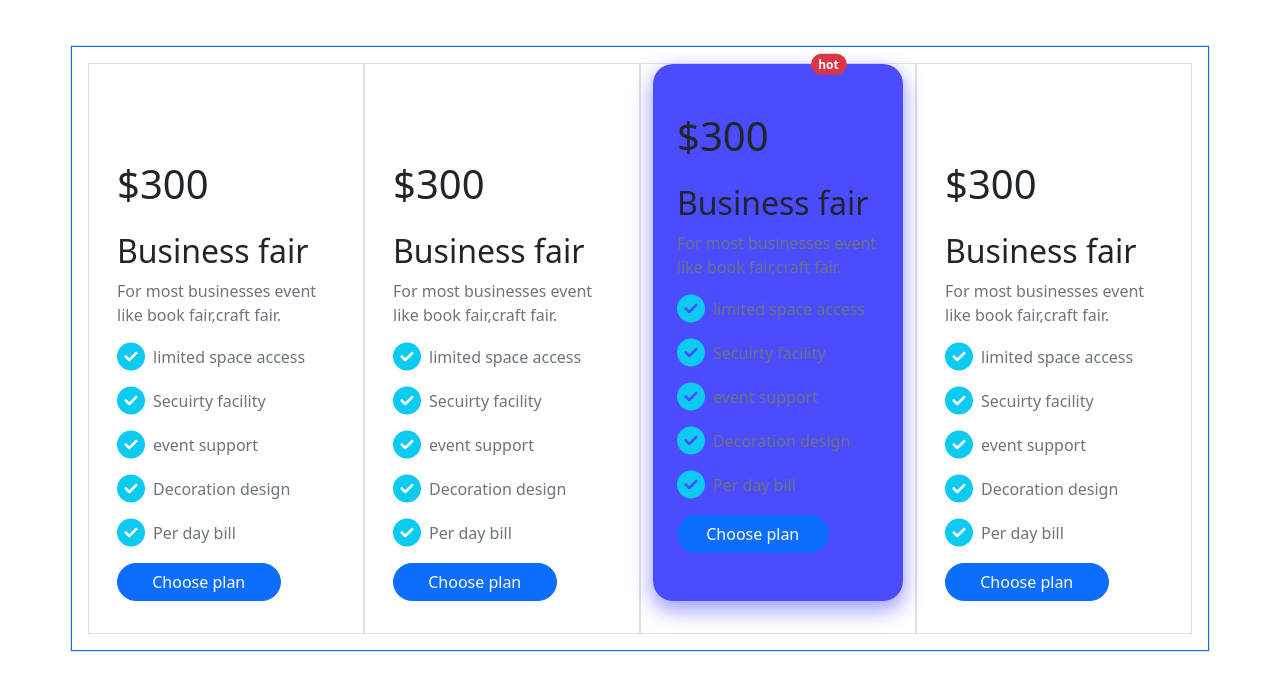
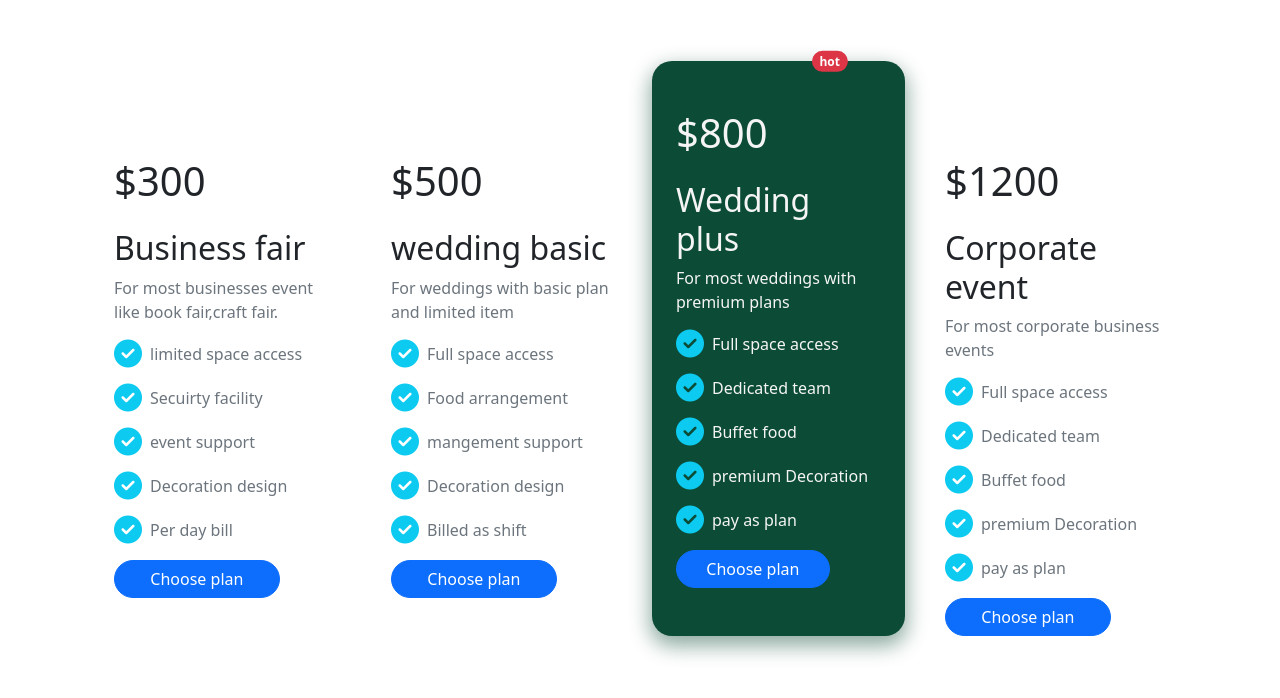
Before and after one commit to MIRJAKARIYA/convention-center-landing-page, a plain HTML site: page index.html in a window 1280 px wide. Shown: the part 1099-1797 px from the top of the page. Drawn offline with nearby package versions, Linux system fonts and the light colour scheme.

Commit message:
cards fixed

```diff
--- a/css_folder/style.css
+++ b/css_folder/style.css
@@ -1,7 +1,8 @@
 .border_radius{
     border-radius: 20px;
-    background-color: rgba(0, 0, 255, 0.705);
-    box-shadow: 0 8px 20px 2px rgba(0, 0, 255, 0.37);
+    background-color: rgb(12, 75, 54);
+    box-shadow: 0 8px 20px 2px rgba(12, 75, 54, 0.466);
+    color: whitesmoke;
 }
 .toast_fix{
     width: 220px;
--- a/index.html
+++ b/index.html
@@ -160,9 +160,9 @@
       </div>
     </div>
       <!---------- packages ----------->
-        <section class="container d-flex justify-content-center align-items-center border">
-            <div class="row border border-primary p-3">
-              <div class="col-lg-3 col-12 border">
+        <section class="container d-flex justify-content-center align-items-center">
+            <div class="row p-3">
+              <div class="col-lg-3 col-12">
                 <div class="p-3 mt-5 mb-3 pt-5">
                     <h1>$300</h1>
                     <h2 class="mt-4">Business fair</h2>
@@ -178,52 +178,51 @@
                     <button class="btn btn-primary rounded-pill w-75">Choose plan</button>
                 </div>
             </div>
-                <div class="col-lg-3 col-12 border">
+                <div class="col-lg-3 col-12">
                     <div class="p-3 mt-5 mb-3 pt-5">
-                        <h1>$300</h1>
-                        <h2 class="mt-4">Business fair</h2>
-                        <p class="text-muted">For most businesses event
-                          like book fair,craft fair.</p>
+                        <h1>$500</h1>
+                        <h2 class="mt-4">wedding basic</h2>
+                        <p class="text-muted">For weddings with basic plan
+                          and limited item</p>
                         <div class="text-muted">
-                            <p class="d-flex align-items-center"><span class="text-info fs-3"><i class="fas fa-check-circle"></i></span> <span class="ms-2">limited space access</span></p>
-                            <p class="d-flex align-items-center"><span class="text-info fs-3"><i class="fas fa-check-circle"></i></span> <span class="ms-2">Secuirty facility</span></p>
-                            <p class="d-flex align-items-center"><span class="text-info fs-3"><i class="fas fa-check-circle"></i></span> <span class="ms-2">event support</span></p>
+                            <p class="d-flex align-items-center"><span class="text-info fs-3"><i class="fas fa-check-circle"></i></span> <span class="ms-2">Full space access</span></p>
+                            <p class="d-flex align-items-center"><span class="text-info fs-3"><i class="fas fa-check-circle"></i></span> <span class="ms-2">Food arrangement</span></p>
+                            <p class="d-flex align-items-center"><span class="text-info fs-3"><i class="fas fa-check-circle"></i></span> <span class="ms-2">mangement support</span></p>
                             <p class="d-flex align-items-center"><span class="text-info fs-3"><i class="fas fa-check-circle"></i></span> <span class="ms-2">Decoration design</span></p>
-                            <p class="d-flex align-items-center"><span class="text-info fs-3"><i class="fas fa-check-circle"></i></span> <span class="ms-2">Per day bill</span></p>
+                            <p class="d-flex align-items-center"><span class="text-info fs-3"><i class="fas fa-check-circle"></i></span> <span class="ms-2">Billed as shift</span></p>
                         </div>
                         <button class="btn btn-primary rounded-pill w-75">Choose plan</button>
                     </div>
                 </div>
-                <div class="col-lg-3 col-12 border">
+                <div class="col-lg-3 col-12">
                     <div class="p-4 pb-5 pb-4 pt-5 mb-4 border_radius position-relative">
-                        <h1>$300</h1>
-                        <h2 class="mt-4">Business fair</h2>
-                        <p class="text-muted">For most businesses event
-                          like book fair,craft fair.</p>
-                        <div class="text-muted">
-                            <p class="d-flex align-items-center"><span class="text-info fs-3"><i class="fas fa-check-circle"></i></span> <span class="ms-2">limited space access</span></p>
-                            <p class="d-flex align-items-center"><span class="text-info fs-3"><i class="fas fa-check-circle"></i></span> <span class="ms-2">Secuirty facility</span></p>
-                            <p class="d-flex align-items-center"><span class="text-info fs-3"><i class="fas fa-check-circle"></i></span> <span class="ms-2">event support</span></p>
-                            <p class="d-flex align-items-center"><span class="text-info fs-3"><i class="fas fa-check-circle"></i></span> <span class="ms-2">Decoration design</span></p>
-                            <p class="d-flex align-items-center"><span class="text-info fs-3"><i class="fas fa-check-circle"></i></span> <span class="ms-2">Per day bill</span></p>
+                        <h1>$800</h1>
+                        <h2 class="mt-4">Wedding plus</h2>
+                        <p>For most weddings with premium plans</p>
+                        <div>
+                            <p class="d-flex align-items-center"><span class="text-info fs-3"><i class="fas fa-check-circle"></i></span> <span class="ms-2">Full space access</span></p>
+                            <p class="d-flex align-items-center"><span class="text-info fs-3"><i class="fas fa-check-circle"></i></span> <span class="ms-2">Dedicated team</span></p>
+                            <p class="d-flex align-items-center"><span class="text-info fs-3"><i class="fas fa-check-circle"></i></span> <span class="ms-2">Buffet food</span></p>
+                            <p class="d-flex align-items-center"><span class="text-info fs-3"><i class="fas fa-check-circle"></i></span> <span class="ms-2">premium Decoration</span></p>
+                            <p class="d-flex align-items-center"><span class="text-info fs-3"><i class="fas fa-check-circle"></i></span> <span class="ms-2">pay as plan</span></p>
                         </div>
                         <button class="btn btn-primary rounded-pill w-75">Choose plan</button>
                         <span class="position-absolute top-0 start-75 translate-middle badge rounded-pill bg-danger">
                           hot</span>
                     </div>
                 </div>
-                <div class="col-lg-3 col-12 border">
+                <div class="col-lg-3 col-12">
                   <div class="p-3 mt-5 mb-3 pt-5">
-                      <h1>$300</h1>
-                      <h2 class="mt-4">Business fair</h2>
-                      <p class="text-muted">For most businesses event
-                        like book fair,craft fair.</p>
+                      <h1>$1200</h1>
+                      <h2 class="mt-4">Corporate event</h2>
+                      <p class="text-muted">For most corporate business
+                        events</p>
                       <div class="text-muted">
-                          <p class="d-flex align-items-center"><span class="text-info fs-3"><i class="fas fa-check-circle"></i></span> <span class="ms-2">limited space access</span></p>
-                          <p class="d-flex align-items-center"><span class="text-info fs-3"><i class="fas fa-check-circle"></i></span> <span class="ms-2">Secuirty facility</span></p>
-                          <p class="d-flex align-items-center"><span class="text-info fs-3"><i class="fas fa-check-circle"></i></span> <span class="ms-2">event support</span></p>
-                          <p class="d-flex align-items-center"><span class="text-info fs-3"><i class="fas fa-check-circle"></i></span> <span class="ms-2">Decoration design</span></p>
-                          <p class="d-flex align-items-center"><span class="text-info fs-3"><i class="fas fa-check-circle"></i></span> <span class="ms-2">Per day bill</span></p>
+                          <p class="d-flex align-items-center"><span class="text-info fs-3"><i class="fas fa-check-circle"></i></span> <span class="ms-2">Full space access</span></p>
+                          <p class="d-flex align-items-center"><span class="text-info fs-3"><i class="fas fa-check-circle"></i></span> <span class="ms-2">Dedicated team</span></p>
+                          <p class="d-flex align-items-center"><span class="text-info fs-3"><i class="fas fa-check-circle"></i></span> <span class="ms-2">Buffet food</span></p>
+                          <p class="d-flex align-items-center"><span class="text-info fs-3"><i class="fas fa-check-circle"></i></span> <span class="ms-2">premium Decoration</span></p>
+                          <p class="d-flex align-items-center"><span class="text-info fs-3"><i class="fas fa-check-circle"></i></span> <span class="ms-2">pay as plan</span></p>
                       </div>
                       <button class="btn btn-primary rounded-pill w-75">Choose plan</button>
                   </div>
```
